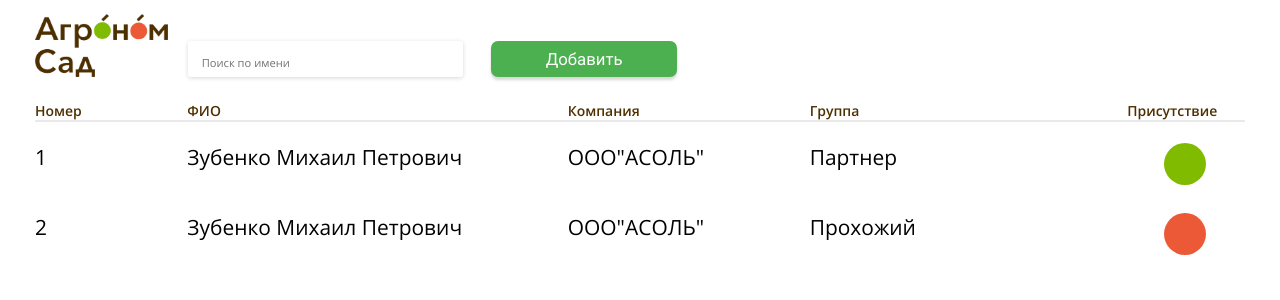
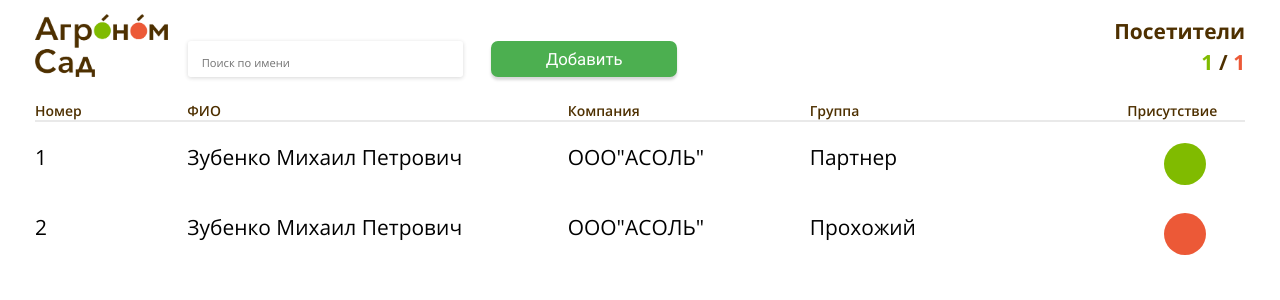
Before and after one commit to RomanVoevoda/project_for_itlabs, a React app: page / in a window 1280 px wide. Shown: the top 300 px of the page. Built offline with nearby package versions, Linux system fonts and the light colour scheme.

Commit message:
feature: добавлен счетчики пользователей в Header

```diff
--- a/src/widgets/Header/ui/Header.module.scss
+++ b/src/widgets/Header/ui/Header.module.scss
@@ -3,14 +3,39 @@
   align-items: flex-end;
   width: 100%;
   height: 7.25rem;
-  color: var(--secondary-font-color);
   padding-top: 1.2rem;
   padding-bottom: 1.7rem;
+  font-size: var(--big-font-size);
+  font-family: "OpenSansBold";
+  color: var(--secondary-font-color);
 
   &__container {
     display: flex;
+    flex-direction: column;
+    align-items: flex-end;
     width: 100%;
     height: 100%;
+  }
+
+  &__text {
+    padding-bottom: 0.25rem;
+
+    &_red {
+      @extend .header__text;
+      color: var(--status-color-offline);
+      padding-left: 0.4rem;
+    }
+
+    &_green {
+      @extend .header__text;
+      color: var(--status-color-active);
+      padding-right: 0.4rem;
+    }
+  }
+
+  &__text_container {
+    display: flex;
+    justify-items: flex-end;
   }
 
   &__input_container {
--- a/src/widgets/Header/ui/Header.tsx
+++ b/src/widgets/Header/ui/Header.tsx
@@ -1,10 +1,24 @@
-import { FC, useState } from 'react';
+import { FC, useEffect, useState } from 'react';
 import classes from './Header.module.scss';
 import { Button, Input, Modal } from '@/shared/ui';
 import { CreateUserForm } from '@/features';
+import { useUsersContext } from '@/shared/lib';
+import { filterArray } from '@/shared/lib/helpers/filterArray';
+import { userList } from '@/shared/consts';
 
 const Header: FC = () => {
   const [isModalOpen, setIsModalOpen] = useState(false);
+  const [onlineCount, setOnlineCount] = useState(0);
+  const [offlineCount, setOfflineCount] = useState(0);
+  const {renderedUsers} = useUsersContext();
+
+  useEffect(() => {
+    let online = filterArray(userList, 'online', true);
+    let offline = filterArray(userList, 'online', false);
+
+    setOnlineCount(online.length);
+    setOfflineCount(offline.length);
+  }, [renderedUsers]);
 
   return (
     <header className={classes.header}>
@@ -30,7 +44,22 @@ const Header: FC = () => {
         Добавить
       </Button>
 
-      <div className={classes.header__container}></div>
+      <div className={classes.header__container}>
+        <p className={classes.header__text}>
+          Посетители
+        </p>
+        <div className={classes.header__text_container}>
+          <p className={classes.header__text_green}>
+            {onlineCount}
+          </p>
+          <p className={classes.header__text}>
+            /
+          </p>
+          <p className={classes.header__text_red}>
+            {offlineCount}
+          </p>
+        </div>
+      </div>
 
       {isModalOpen &&
         <Modal>
```
